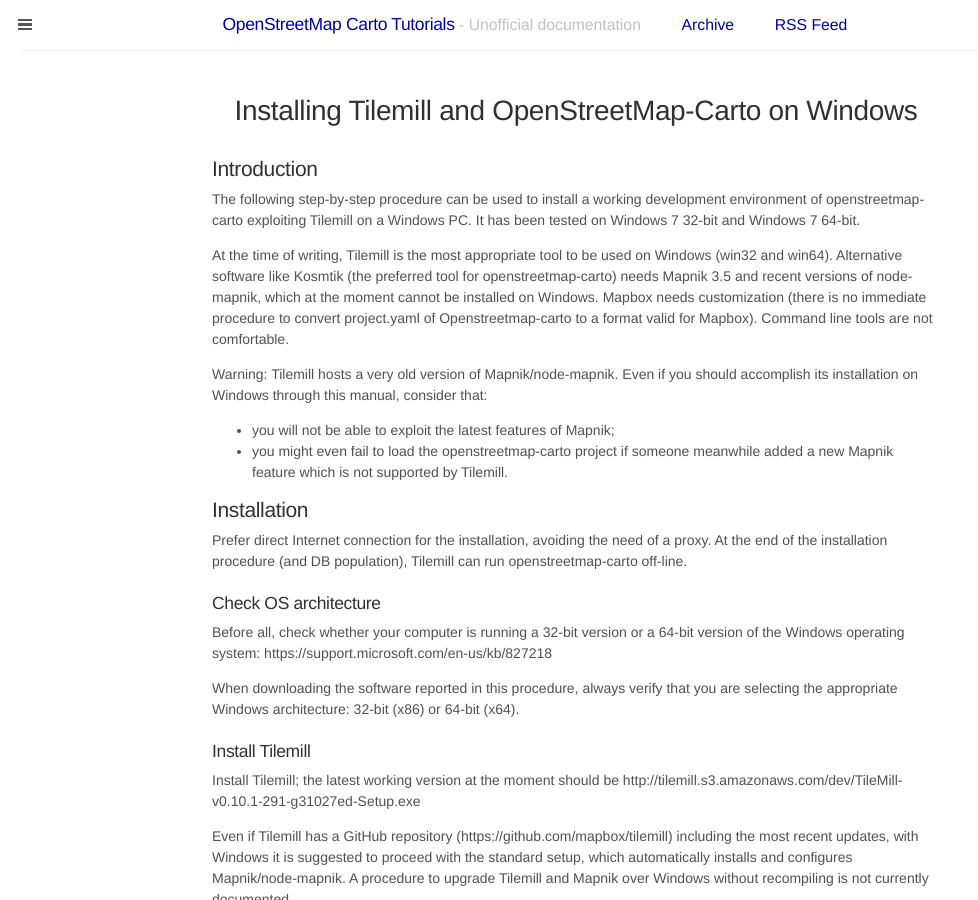
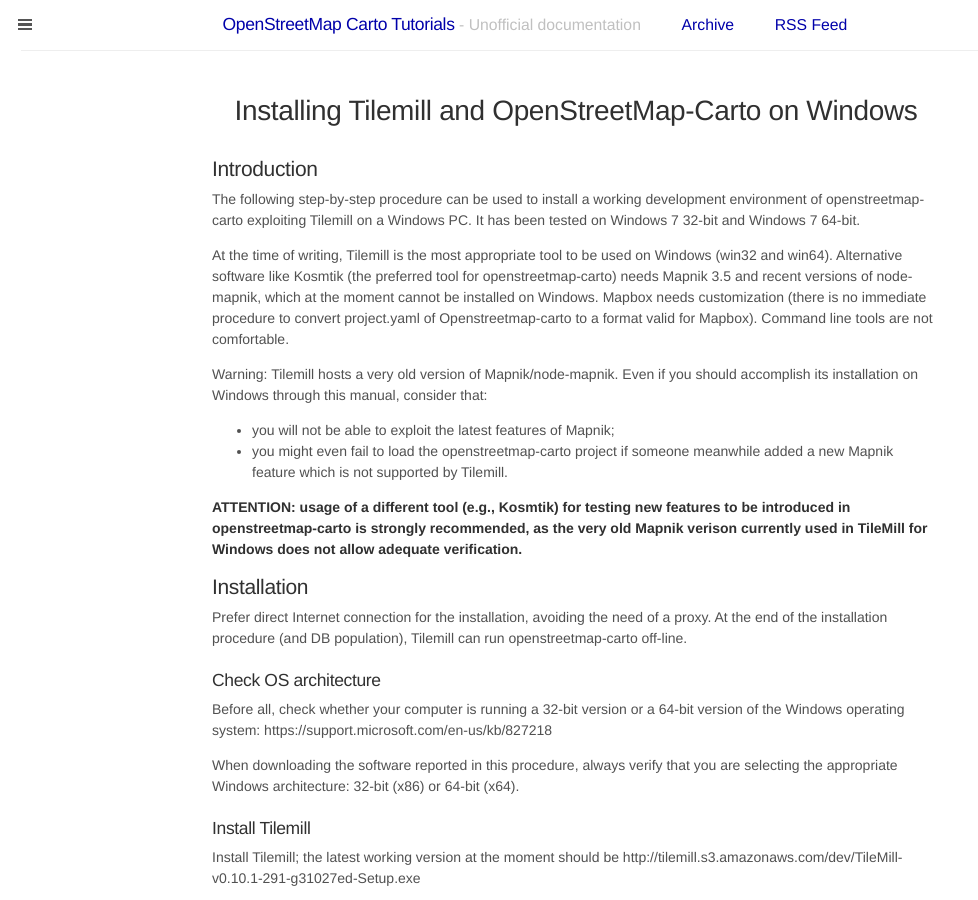
Before and after one commit to Ircama/osm-carto-tutorials, a Jekyll site: the page built from pages/20_tilemill-osm-carto.md, in a window 1280 px wide and 900 px high. Shown: the whole window, without its empty margins (0-978 px from the left). Built offline with Jekyll 4.4.1, drawn with Linux system fonts in a browser that asks for light colours; comment, search, counter and statistics services are not loaded.

Commit message:
modified:   pages/20_tilemill-osm-carto.md 	deleted:    pages/99_a-test.md

```diff
--- a/pages/20_tilemill-osm-carto.md
+++ b/pages/20_tilemill-osm-carto.md
@@ -15,6 +15,8 @@
 
 - you will not be able to exploit the latest features of Mapnik;
 - you might even fail to load the openstreetmap-carto project if someone meanwhile added a new Mapnik feature which is not supported by Tilemill.
+
+**ATTENTION: usage of a different tool (e.g., Kosmtik) for testing new features to be introduced in openstreetmap-carto is strongly recommended, as the very old Mapnik verison currently used in TileMill for Windows does not allow adequate verification.**
 
 ## Installation
 
```
Also changed, not shown: pages/99_a-test.md (deleted, +0 -13 lines).
